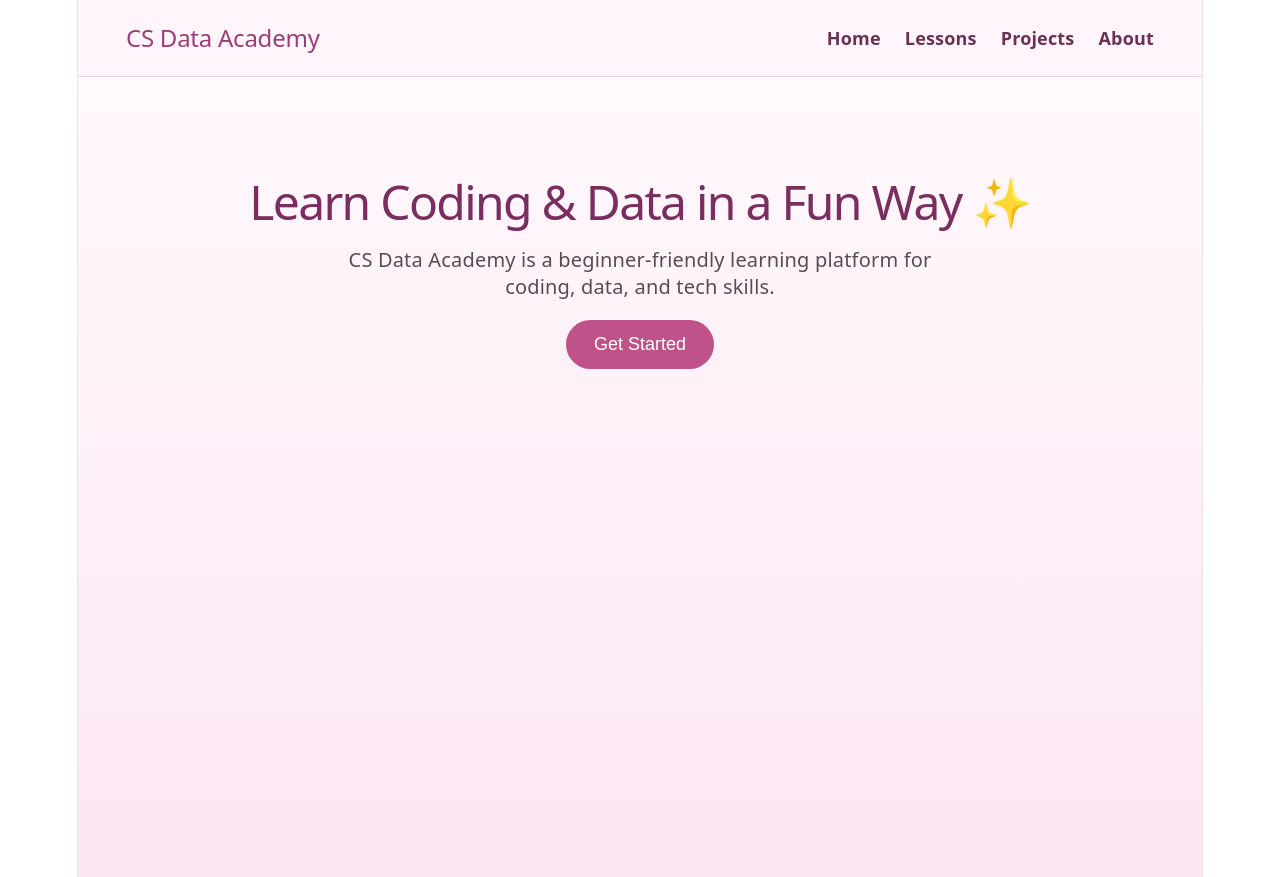
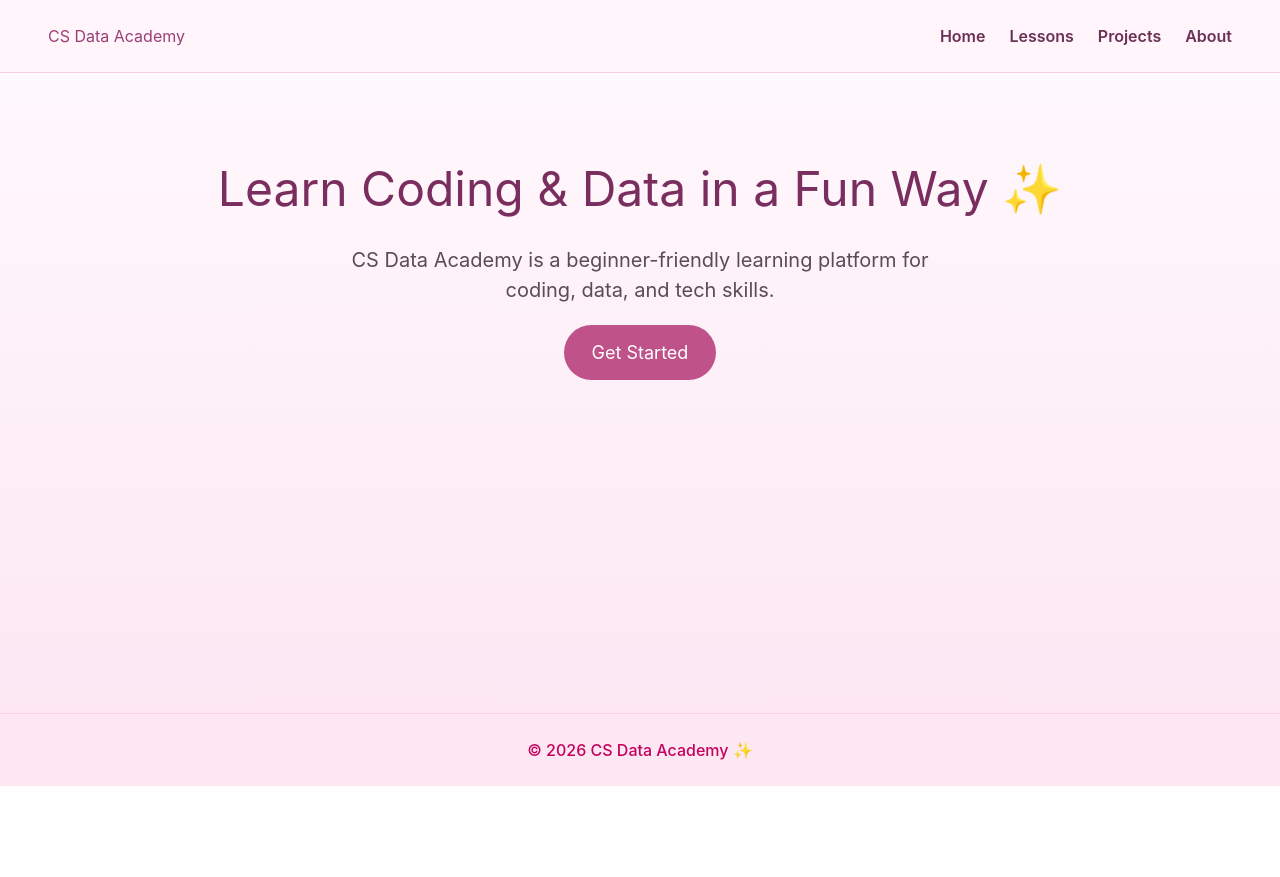
Before and after one commit to valenciamars/cs-data-academy-frontend, a React (Vite) app: page /lessons in a window 1280 px wide. After the commit the page ends 800 px from the top, so only its background shows below. Built offline with nearby package versions, Linux system fonts and the light colour scheme.

Commit message:
CSDA Setup Tailwind, homepage and footer

```diff
--- a/package.json
+++ b/package.json
@@ -16,6 +16,7 @@
   },
   "devDependencies": {
     "@eslint/js": "^10.0.1",
+    "@tailwindcss/vite": "^4.3.1",
     "@types/node": "^24.12.3",
     "@types/react": "^19.2.14",
     "@types/react-dom": "^19.2.3",
@@ -24,6 +25,7 @@
     "eslint-plugin-react-hooks": "^7.1.1",
     "eslint-plugin-react-refresh": "^0.5.2",
     "globals": "^17.6.0",
+    "tailwindcss": "^4.3.1",
     "typescript": "~6.0.2",
     "typescript-eslint": "^8.59.2",
     "vite": "^8.0.12"
--- a/src/App.tsx
+++ b/src/App.tsx
@@ -1,3 +1,4 @@
+import Footer from './components/layout/Footer'
 import { useState } from 'react'
 import './App.css'
 
@@ -29,6 +30,7 @@ function App() {
         </p>
         <button className="start-button">Get Started</button>
       </main>
+      <Footer />
     </>
   )
 }
--- a/src/components/layout/Footer.tsx
+++ b/src/components/layout/Footer.tsx
@@ -0,0 +1,11 @@
+function Footer() {
+  return (
+    <footer className="bg-pink-100 border-t border-pink-200 py-6 text-center">
+      <p className="text-pink-700 font-medium">
+        © 2026 CS Data Academy ✨
+      </p>
+    </footer>
+  )
+}
+
+export default Footer
--- a/src/components/layout/Layout.tsx
+++ b/src/components/layout/Layout.tsx
@@ -0,0 +1,15 @@
+import Navbar from "./Navbar";
+import Footer from "./Footer";
+import { Outlet } from "react-router-dom";
+
+export default function Layout() {
+  return (
+    <>
+      <Navbar />
+      <main>
+        <Outlet />
+      </main>
+      <Footer />
+    </>
+  );
+}
--- a/src/components/layout/Sidebar.tsx
+++ b/src/components/layout/Sidebar.tsx
@@ -0,0 +1,7 @@
+export default function Sidebar() {
+  return (
+    <aside>
+      Sidebar
+    </aside>
+  );
+}
--- a/src/index.css
+++ b/src/index.css
@@ -1,111 +1 @@
-:root {
-  --text: #6b6375;
-  --text-h: #08060d;
-  --bg: #fff;
-  --border: #e5e4e7;
-  --code-bg: #f4f3ec;
-  --accent: #aa3bff;
-  --accent-bg: rgba(170, 59, 255, 0.1);
-  --accent-border: rgba(170, 59, 255, 0.5);
-  --social-bg: rgba(244, 243, 236, 0.5);
-  --shadow:
-    rgba(0, 0, 0, 0.1) 0 10px 15px -3px, rgba(0, 0, 0, 0.05) 0 4px 6px -2px;
-
-  --sans: system-ui, 'Segoe UI', Roboto, sans-serif;
-  --heading: system-ui, 'Segoe UI', Roboto, sans-serif;
-  --mono: ui-monospace, Consolas, monospace;
-
-  font: 18px/145% var(--sans);
-  letter-spacing: 0.18px;
-  color-scheme: light dark;
-  color: var(--text);
-  background: var(--bg);
-  font-synthesis: none;
-  text-rendering: optimizeLegibility;
-  -webkit-font-smoothing: antialiased;
-  -moz-osx-font-smoothing: grayscale;
-
-  @media (max-width: 1024px) {
-    font-size: 16px;
-  }
-}
-
-@media (prefers-color-scheme: dark) {
-  :root {
-    --text: #9ca3af;
-    --text-h: #f3f4f6;
-    --bg: #16171d;
-    --border: #2e303a;
-    --code-bg: #1f2028;
-    --accent: #c084fc;
-    --accent-bg: rgba(192, 132, 252, 0.15);
-    --accent-border: rgba(192, 132, 252, 0.5);
-    --social-bg: rgba(47, 48, 58, 0.5);
-    --shadow:
-      rgba(0, 0, 0, 0.4) 0 10px 15px -3px, rgba(0, 0, 0, 0.25) 0 4px 6px -2px;
-  }
-
-  #social .button-icon {
-    filter: invert(1) brightness(2);
-  }
-}
-
-#root {
-  width: 1126px;
-  max-width: 100%;
-  margin: 0 auto;
-  text-align: center;
-  border-inline: 1px solid var(--border);
-  min-height: 100svh;
-  display: flex;
-  flex-direction: column;
-  box-sizing: border-box;
-}
-
-body {
-  margin: 0;
-}
-
-h1,
-h2 {
-  font-family: var(--heading);
-  font-weight: 500;
-  color: var(--text-h);
-}
-
-h1 {
-  font-size: 56px;
-  letter-spacing: -1.68px;
-  margin: 32px 0;
-  @media (max-width: 1024px) {
-    font-size: 36px;
-    margin: 20px 0;
-  }
-}
-h2 {
-  font-size: 24px;
-  line-height: 118%;
-  letter-spacing: -0.24px;
-  margin: 0 0 8px;
-  @media (max-width: 1024px) {
-    font-size: 20px;
-  }
-}
-p {
-  margin: 0;
-}
-
-code,
-.counter {
-  font-family: var(--mono);
-  display: inline-flex;
-  border-radius: 4px;
-  color: var(--text-h);
-}
-
-code {
-  font-size: 15px;
-  line-height: 135%;
-  padding: 4px 8px;
-  background: var(--code-bg);
-}
+@import "tailwindcss";
--- a/src/pages/About.tsx
+++ b/src/pages/About.tsx
@@ -0,0 +1,3 @@
+export default function About() {
+  return <h1>About Page</h1>;
+}
```
Also changed, not shown: 1 other file (tests, documents, lock files or other folders).
